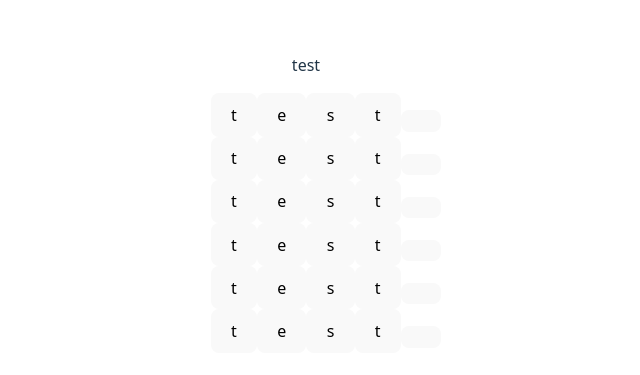
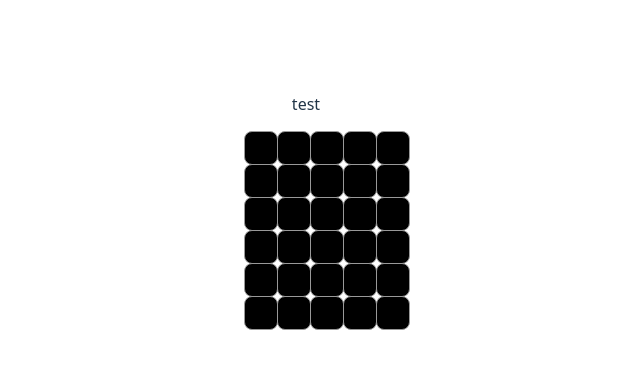
Before and after one commit to StuartLiam/Not_Wordle, a React (Vite) app: page / in a window 1280 px wide. Shown: the part 197-572 px from the top of the page, without its empty margins (334-974 px from the left). Built offline with nearby package versions, Linux system fonts and the light colour scheme.

Commit message:
removed unneeded import statements and comments

```diff
--- a/src/App.tsx
+++ b/src/App.tsx
@@ -1,7 +1,7 @@
 import { useState, useEffect } from 'react'
 import './App.css'
 import KeyBoard from './components/keyBoard'
-import RowAttmpt from './components/rowAttmpt'
+
 import Grid from './components/Grid'
 
 function App() {
@@ -36,8 +36,7 @@ function App() {
     <>
       <p>{input}</p>
       <Grid currInput = {input}/>
-      {/*<RowAttmpt currInput= {input}/>*/}
-      {/*<KeyBoard></KeyBoard>*/}
+
 
     </>
   )
--- a/src/components/Tile.css
+++ b/src/components/Tile.css
@@ -1,4 +1,4 @@
-.key {
+.tile {
     background: #000000;
     border: 1px solid #999;
     float: left;
@@ -13,7 +13,7 @@
     width: 34px;
 }
 
-.key:focus {
+.tile:focus {
     outline: none;
     background: #ddd;
 }
--- a/src/components/Tile.tsx
+++ b/src/components/Tile.tsx
@@ -1,7 +1,7 @@
 import React from 'react';
-import "./Key.css"
+import "./Tile.css"
 
-import { type keyMark } from '../types/types';
+
 import { type state } from '../types/types';
 
 type Props = {
```
Also changed, not shown: src/components/Grid.tsx (+3 -31 lines), src/components/RowAttmpt.tsx (+1 -29 lines).
